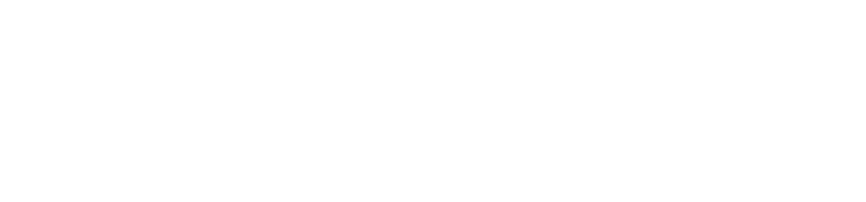
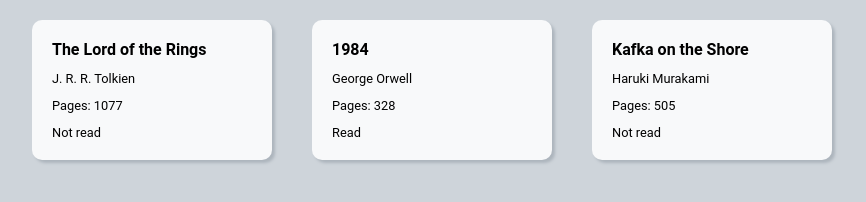
Before and after one commit to Accany1/odin-library, a plain HTML site: page index.html in a window 1280 px wide. Shown: the whole page, without its empty margins (208-1074 px from the left). Drawn offline with Linux system fonts and the light colour scheme.

Commit message:
books have css and live in cards

```diff
--- a/index.html
+++ b/index.html
@@ -7,6 +7,9 @@
     <title>Document</title>
 </head>
 <body>
+    <div id="main">
+
+    </div>
     <script src="javascript.js"></script>
 </body>
 </html>
--- a/javascript.js
+++ b/javascript.js
@@ -25,15 +25,47 @@
 displayBooks = (myLibrary) => {
     let titleList = []
 
+    const container = document.querySelector("#main")
+
+
+
     for (let item in myLibrary) {
         titleList.push(myLibrary[item].title)
+
+        const card = document.createElement("div")
+        card.classList.add("card")
+        container.appendChild(card);
+
+        const title = document.createElement("div")
+        title.classList.add("title")
+        title.textContent = myLibrary[item].title
+        card.appendChild(title)
+
+        const author = document.createElement("div")
+        author.classList.add("author")
+        author.textContent = myLibrary[item].author
+        card.appendChild(author)
+
+        const pages = document.createElement("div")
+        pages.classList.add("pages")
+        pages.textContent = "Pages: " + myLibrary[item].pages
+        card.appendChild(pages)
+
+        const read = document.createElement("div")
+        read.classList.add("read")
+        if (myLibrary[item].read) {
+            read.textContent = "Read"
+        } else {
+            read.textContent = "Not read"
+        }
+        card.appendChild(read)
     }
-
-    return titleList
 }
 
-addBookToLibrary('aa', 'bb', '22', false)
-addBookToLibrary('cc', 'dd', '3213', true)
-addBookToLibrary('ee', 'ff', '1', false)
+addBookToLibrary('The Lord of the Rings', 'J. R. R. Tolkien', '1077', false)
+addBookToLibrary('1984', 'George Orwell', '328', true)
+addBookToLibrary('Kafka on the Shore', 'Haruki Murakami', '505', false)
 
-console.log(displayBooks(myLibrary))
+displayBooks(myLibrary)
+
+console.log('myLibrary')
--- a/styles.css
+++ b/styles.css
@@ -0,0 +1,33 @@
+body {
+    background-color: #ced4da;
+    margin: 0px;
+    font-family: 'Roboto', system-ui,-apple-system, BlinkMacSystemFont,Arial, sans-serif;
+}
+
+#main {
+    display: flex;
+    justify-content: center;
+}
+
+.card {
+    width: 200px;
+    height: 100px;
+    background-color: #f8f9fa;
+    border-radius: 10px;
+    margin: 20px;
+    padding: 20px;
+    box-shadow: 3px 3px 3px #adb5bd;
+    display: flex;
+    flex-direction: column;
+    justify-content: space-between;
+}
+
+.title {
+    font-weight: bold;
+}
+
+.author,
+.pages,
+.read {
+    font-size: 0.8em;
+}
```
